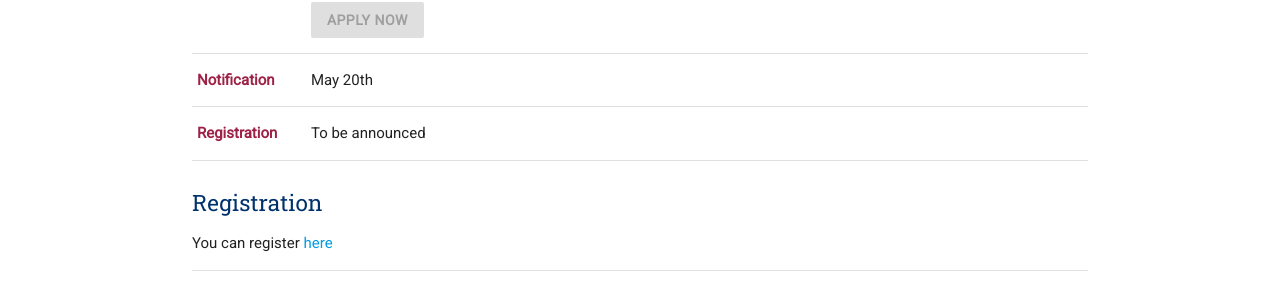
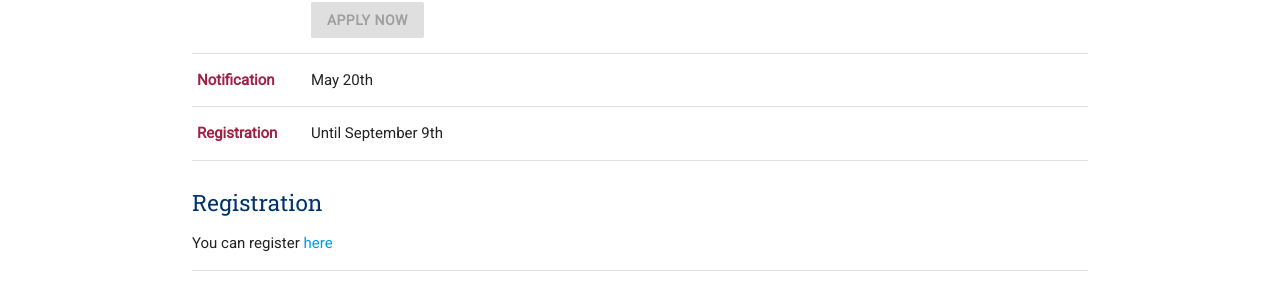
Before and after one commit to rsemeeting/rse2025, a Jekyll site: the page built from index.md, in a window 1280 px wide and 900 px high, scrolled down 1241 px. Shown: the part 136-444 px from the top of the window. Built offline with Jekyll 4.4.1, drawn with Linux system fonts in a browser that asks for light colours; comment, search, counter and statistics services are not loaded; our own code applies the rules of GitHub Pages for plain Markdown files.

Commit message:
updated registration link

```diff
--- a/_config.yaml
+++ b/_config.yaml
@@ -17,7 +17,7 @@ dates:
     extension: May 4th 2025
   notification: May 20th
   # registration:
-    # deadline: August 30th
+    # deadline: September 9th
     # extension:
 
 # Color settings
--- a/_includes/dates.html
+++ b/_includes/dates.html
@@ -48,13 +48,9 @@
                 {% endif %}
 
                 {% if site.registration-page %}
-                {% unless page.registration %}
-                <blockquote><strong><i class="small material-icons">announcement</i> </strong> Applications are now closed. Please <a href="mailto:{{ site.organizer-email }}">send an email</a> to the organizers.
-                </blockquote>
-                {%- endunless %}
-                <br><a href="{{site.registration-page}}" class="btn {% unless page.registration %} disabled {% endunless %}" style="font-weight:bold; background-color: {{site.color.primary-dark}}">Register</a>
+                <br><a href="{{site.registration-page}}" class="btn" style="font-weight:bold; background-color: {{site.color.primary-dark}}">Register</a>
                 {% else %}
-                To be announced
+                Until September 9th
                 {% endif %}
             </td>
         </tr>
```
